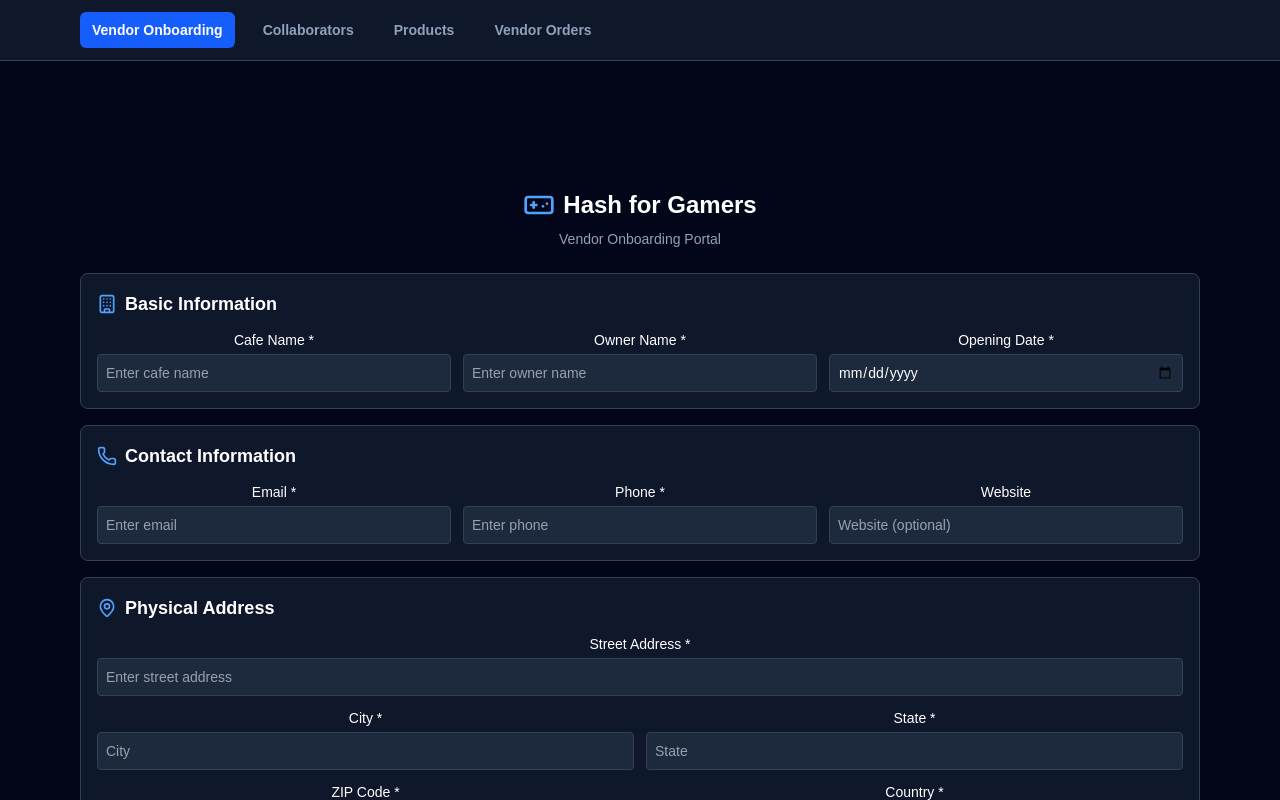
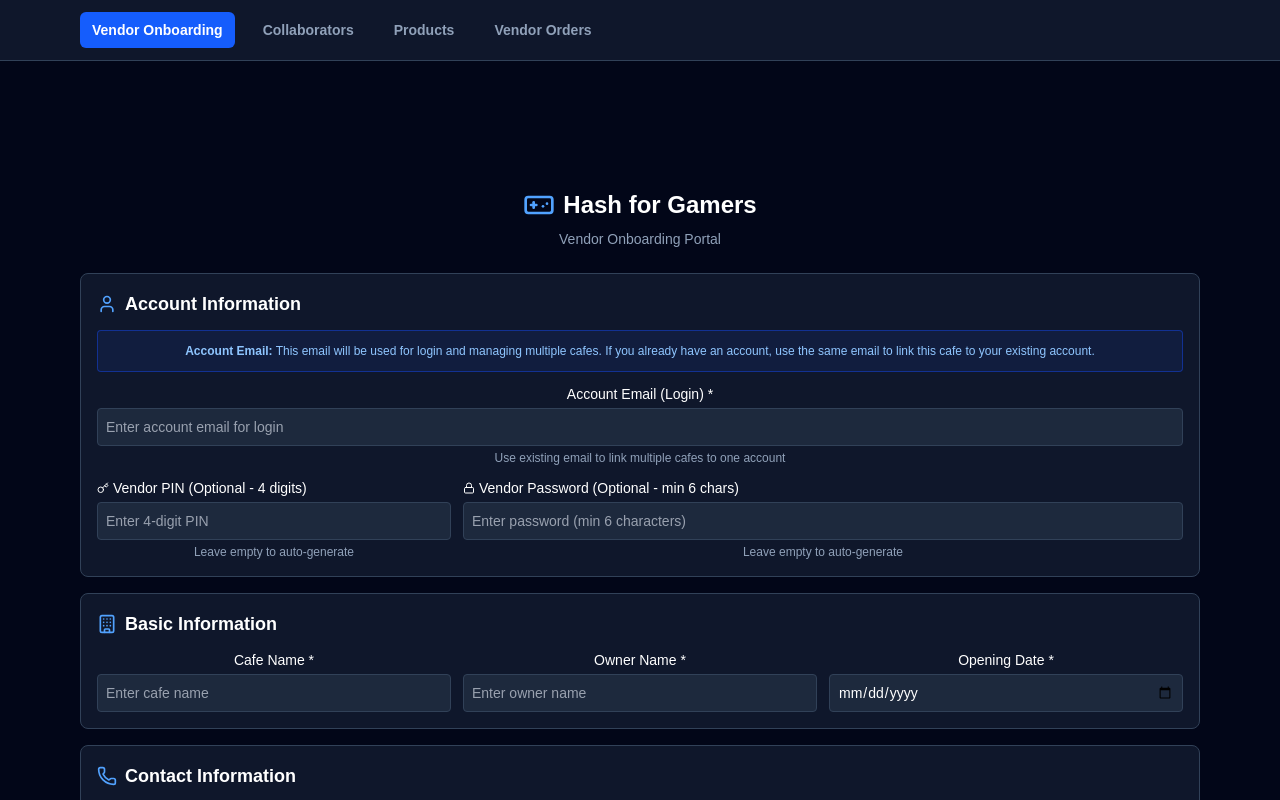
Before and after one commit to Hashforgamers/vendor-Onboard, a Next.js app: page / in a window 1280 px wide. Shown: the top 800 px of the page. Built offline with nearby package versions, Linux system fonts and the light colour scheme.

Commit message:
fixed vendor onboarding page

```diff
--- a/app/_components/VendorOnboard.jsx
+++ b/app/_components/VendorOnboard.jsx
@@ -1,12 +1,15 @@
 'use client';
 
 import { useEffect, useState } from 'react';
-import { Upload, Clock, MapPin, Phone, Building, FileText, GamepadIcon, Check, X } from 'lucide-react';
+import { Upload, Clock, MapPin, Phone, Building, FileText, GamepadIcon, Check, X, User, Lock, Key } from 'lucide-react';
 
 const VendorOnboardingForm = () => {
   const [formData, setFormData] = useState({
     cafe_name: '',
     owner_name: '',
+    vendor_account_email: '',
+    vendor_pin: '',
+    vendor_password: '',
     contact_info: {
       email: '',
       phone: '',
@@ -25,13 +28,13 @@ const VendorOnboardingForm = () => {
       tax_id: ''
     },
     timing: {
-      monday: { open: '09:00', close: '22:00', closed: false },
-      tuesday: { open: '09:00', close: '22:00', closed: false },
-      wednesday: { open: '09:00', close: '22:00', closed: false },
-      thursday: { open: '09:00', close: '22:00', closed: false },
-      friday: { open: '09:00', close: '22:00', closed: false },
-      saturday: { open: '09:00', close: '23:00', closed: false },
-      sunday: { open: '10:00', close: '22:00', closed: false }
+      mon: { open: '09:00', close: '22:00', closed: false },
+      tue: { open: '09:00', close: '22:00', closed: false },
+      wed: { open: '09:00', close: '22:00', closed: false },
+      thu: { open: '09:00', close: '22:00', closed: false },
+      fri: { open: '09:00', close: '22:00', closed: false },
+      sat: { open: '09:00', close: '23:00', closed: false },
+      sun: { open: '10:00', close: '22:00', closed: false }
     },
     opening_day: '',
     available_games: []
@@ -59,7 +62,16 @@ const VendorOnboardingForm = () => {
     'pc','ps5','xbox','vr'
   ];
 
-  const weekDays = ['monday', 'tuesday', 'wednesday', 'thursday', 'friday', 'saturday', 'sunday'];
+  // ✅ UPDATED: Use abbreviated day names to match backend
+  const weekDays = [
+    { key: 'mon', label: 'Monday' },
+    { key: 'tue', label: 'Tuesday' },
+    { key: 'wed', label: 'Wednesday' },
+    { key: 'thu', label: 'Thursday' },
+    { key: 'fri', label: 'Friday' },
+    { key: 'sat', label: 'Saturday' },
+    { key: 'sun', label: 'Sunday' }
+  ];
 
   const convertTo12HourFormat = (time24) => {
     if (!time24 || time24 === '') {
@@ -77,8 +89,9 @@ const VendorOnboardingForm = () => {
 
       const period = hour >= 12 ? 'PM' : 'AM';
       const hour12 = hour === 0 ? 12 : hour > 12 ? hour - 12 : hour;
+      const paddedHour = hour12.toString().padStart(2, '0'); // ✅ Zero-padded
 
-      return `${hour12}:${minutes} ${period}`;
+      return `${paddedHour}:${minutes} ${period}`;
     } catch (error) {
       console.error('Error converting time:', time24, error);
       return null;
@@ -90,7 +103,8 @@ const VendorOnboardingForm = () => {
 
     if (!formData.cafe_name.trim()) errors.push('Cafe name is required');
     if (!formData.owner_name.trim()) errors.push('Owner name is required');
-    if (!formData.contact_info.email.trim()) errors.push('Email is required');
+    if (!formData.vendor_account_email.trim()) errors.push('Account email is required');
+    if (!formData.contact_info.email.trim()) errors.push('Contact email is required');
     if (!formData.contact_info.phone.trim()) errors.push('Phone is required');
     if (!formData.opening_day) errors.push('Opening date is required');
     if (!formData.physicalAddress.street.trim()) errors.push('Street address is required');
@@ -102,16 +116,31 @@ const VendorOnboardingForm = () => {
     if (!formData.business_registration_details.business_type) errors.push('Business type is required');
     if (!formData.business_registration_details.tax_id.trim()) errors.push('Tax ID is required');
 
-    const hasOpenDays = weekDays.some(day => !formData.timing[day].closed);
+    // ✅ UPDATED: Validate 4-digit PIN
+    if (formData.vendor_pin && formData.vendor_pin.trim()) {
+      if (!/^\d{4}$/.test(formData.vendor_pin.trim())) {
+        errors.push('PIN must be exactly 4 digits');
+      }
+    }
+
+    // ✅ Validate password if provided
+    if (formData.vendor_password && formData.vendor_password.trim()) {
+      if (formData.vendor_password.trim().length < 6) {
+        errors.push('Password must be at least 6 characters');
+      }
+    }
+
+    // ✅ UPDATED: Check abbreviated day names
+    const hasOpenDays = weekDays.some(day => !formData.timing[day.key].closed);
     if (!hasOpenDays) errors.push('At least one day must be open');
 
     weekDays.forEach(day => {
-      const timing = formData.timing[day];
+      const timing = formData.timing[day.key];
       if (!timing.closed) {
-        if (!timing.open) errors.push(`${day.charAt(0).toUpperCase() + day.slice(1)}: Opening time is required`);
-        if (!timing.close) errors.push(`${day.charAt(0).toUpperCase() + day.slice(1)}: Closing time is required`);
+        if (!timing.open) errors.push(`${day.label}: Opening time is required`);
+        if (!timing.close) errors.push(`${day.label}: Closing time is required`);
         if (timing.open && timing.close && timing.open >= timing.close) {
-          errors.push(`${day.charAt(0).toUpperCase() + day.slice(1)}: Opening time must be before closing time`);
+          errors.push(`${day.label}: Opening time must be before closing time`);
         }
       }
     });
@@ -138,7 +167,6 @@ const VendorOnboardingForm = () => {
   useEffect(()=>{
      console.log(process.env.VENDOR_ONBOARD_URL)
   },[])
-
 
   const handleInputChange = (section, field, value) => {
     if (section) {
@@ -204,17 +232,20 @@ const VendorOnboardingForm = () => {
     setFormData({
       cafe_name: '',
       owner_name: '',
+      vendor_account_email: '',
+      vendor_pin: '',
+      vendor_password: '',
       contact_info: { email: '', phone: '', website: '' },
       physicalAddress: { street: '', city: '', state: '', zipCode: '', country: '' },
       business_registration_details: { registration_number: '', business_type: '', tax_id: '' },
       timing: {
-        monday: { open: '09:00', close: '22:00', closed: false },
-        tuesday: { open: '09:00', close: '22:00', closed: false },
-        wednesday: { open: '09:00', close: '22:00', closed: false },
-        thursday: { open: '09:00', close: '22:00', closed: false },
-        friday: { open: '09:00', close: '22:00', closed: false },
-        saturday: { open: '09:00', close: '23:00', closed: false },
-        sunday: { open: '10:00', close: '22:00', closed: false }
+        mon: { open: '09:00', close: '22:00', closed: false },
+        tue: { open: '09:00', close: '22:00', closed: false },
+        wed: { open: '09:00', close: '22:00', closed: false },
+        thu: { open: '09:00', close: '22:00', closed: false },
+        fri: { open: '09:00', close: '22:00', closed: false },
+        sat: { open: '09:00', close: '23:00', closed: false },
+        sun: { open: '10:00', close: '22:00', closed: false }
       },
       opening_day: '',
       available_games: []
@@ -254,11 +285,12 @@ const VendorOnboardingForm = () => {
 
       const processedTiming = {};
 
+      // ✅ UPDATED: Use abbreviated day names
       weekDays.forEach(day => {
-        const dayTiming = formData.timing[day];
+        const dayTiming = formData.timing[day.key];
 
         if (dayTiming.closed) {
-          processedTiming[day] = {
+          processedTiming[day.key] = {
             open: null,
             close: null,
             closed: true
@@ -267,14 +299,14 @@ const VendorOnboardingForm = () => {
           const openTime = convertTo12HourFormat(dayTiming.open);
           const closeTime = convertTo12HourFormat(dayTiming.close);
 
-          processedTiming[day] = {
+          processedTiming[day.key] = {
             open: openTime,
             close: closeTime,
             closed: false
           };
 
           if (!openTime || !closeTime) {
-            throw new Error(`Invalid timing for ${day}: open=${dayTiming.open}, close=${dayTiming.close}`);
+            throw new Error(`Invalid timing for ${day.label}: open=${dayTiming.open}, close=${dayTiming.close}`);
           }
         }
       });
@@ -282,6 +314,9 @@ const VendorOnboardingForm = () => {
       const jsonData = {
         cafe_name: formData.cafe_name.trim(),
         owner_name: formData.owner_name.trim(),
+        vendor_account_email: formData.vendor_account_email.trim(),
+        vendor_pin: formData.vendor_pin.trim() || null,
+        vendor_password: formData.vendor_password.trim() || null,
         contact_info: {
           email: formData.contact_info.email.trim(),
           phone: formData.contact_info.phone.trim(),
@@ -363,7 +398,6 @@ const VendorOnboardingForm = () => {
   return (
     <div className="min-h-screen bg-slate-950 py-6">
       <div className="max-w-6xl mx-auto px-4">
-        {/* Compact Header */}
         <div className="text-center mb-6">
           <div className="flex items-center justify-center mb-2">
             <GamepadIcon className="h-8 w-8 text-blue-400 mr-2" />
@@ -372,7 +406,6 @@ const VendorOnboardingForm = () => {
           <p className="text-slate-400 text-sm">Vendor Onboarding Portal</p>
         </div>
 
-        {/* Status Messages */}
         {submitStatus && (
           <div className={`mb-4 p-3 rounded-lg ${submitStatus.type === 'success' ? 'bg-green-900 border border-green-600' : 'bg-red-900 border border-red-600'}`}>
             <div className="flex items-start">
@@ -389,6 +422,73 @@ const VendorOnboardingForm = () => {
         )}
 
         <form onSubmit={handleSubmit} className="space-y-4">
+          {/* Account Information Section */}
+          <div className="bg-slate-900 rounded-lg p-4 border border-slate-700">
+            <div className="flex items-center mb-3">
+              <User className="h-5 w-5 text-blue-400 mr-2" />
+              <h2 className="text-lg font-semibold text-white">Account Information</h2>
+            </div>
+            <div className="bg-blue-900/20 border border-blue-700/50 rounded p-3 mb-3">
+              <p className="text-blue-300 text-xs">
+                <strong>Account Email:</strong> This email will be used for login and managing multiple cafes.
+                If you already have an account, use the same email to link this cafe to your existing account.
+              </p>
+            </div>
+
+            <div className="grid grid-cols-1 md:grid-cols-3 gap-3">
+              <div className="md:col-span-3">
+                <label className="block mb-1 text-white text-sm font-medium">Account Email (Login) *</label>
+                <input
+                  type="email"
+                  required
+                  value={formData.vendor_account_email}
+                  onChange={(e) => handleInputChange(null, 'vendor_account_email', e.target.value)}
+                  className="w-full p-2 text-sm rounded border border-slate-700 bg-slate-800 text-white placeholder-gray-400 focus:outline-none focus:ring-2 focus:ring-blue-500"
+                  placeholder="Enter account email for login"
+                />
+                <p className="text-xs text-slate-400 mt-1">Use existing email to link multiple cafes to one account</p>
+              </div>
+
+              {/* ✅ UPDATED: 4-digit PIN */}
+              <div>
+                <label className="block mb-1 text-white text-sm font-medium">
+                  <div className="flex items-center">
+                    <Key className="h-3 w-3 mr-1" />
+                    Vendor PIN (Optional - 4 digits)
+                  </div>
+                </label>
+                <input
+                  type="text"
+                  maxLength="4"
+                  pattern="\d{4}"
+                  value={formData.vendor_pin}
+                  onChange={(e) => handleInputChange(null, 'vendor_pin', e.target.value.replace(/\D/g, ''))}
+                  className="w-full p-2 text-sm rounded border border-slate-700 bg-slate-800 text-white placeholder-gray-400 focus:outline-none focus:ring-2 focus:ring-blue-500"
+                  placeholder="Enter 4-digit PIN"
+                />
+                <p className="text-xs text-slate-400 mt-1">Leave empty to auto-generate</p>
+              </div>
+
+              {/* Optional Password Field */}
+              <div className="md:col-span-2">
+                <label className="block mb-1 text-white text-sm font-medium">
+                  <div className="flex items-center">
+                    <Lock className="h-3 w-3 mr-1" />
+                    Vendor Password (Optional - min 6 chars)
+                  </div>
+                </label>
+                <input
+                  type="text"
+                  value={formData.vendor_password}
+                  onChange={(e) => handleInputChange(null, 'vendor_password', e.target.value)}
+                  className="w-full p-2 text-sm rounded border border-slate-700 bg-slate-800 text-white placeholder-gray-400 focus:outline-none focus:ring-2 focus:ring-blue-500"
+                  placeholder="Enter password (min 6 characters)"
+                />
+                <p className="text-xs text-slate-400 mt-1">Leave empty to auto-generate</p>
+              </div>
+            </div>
+          </div>
+
           {/* Basic Information */}
           <div className="bg-slate-900 rounded-lg p-4 border border-slate-700">
             <div className="flex items-center mb-3">
@@ -437,16 +537,21 @@ const VendorOnboardingForm = () => {
               <Phone className="h-5 w-5 text-blue-400 mr-2" />
               <h2 className="text-lg font-semibold text-white">Contact Information</h2>
             </div>
+            <div className="bg-amber-900/20 border border-amber-700/50 rounded p-3 mb-3">
+              <p className="text-amber-300 text-xs">
+                <strong>Contact Email:</strong> This is the operational email for this specific cafe (can be different from account email).
+              </p>
+            </div>
             <div className="grid grid-cols-1 md:grid-cols-3 gap-3">
               <div>
-                <label className="block mb-1 text-white text-sm font-medium">Email *</label>
+                <label className="block mb-1 text-white text-sm font-medium">Contact Email *</label>
                 <input
                   type="email"
                   required
                   value={formData.contact_info.email}
                   onChange={(e) => handleInputChange('contact_info', 'email', e.target.value)}
                   className="w-full p-2 text-sm rounded border border-slate-700 bg-slate-800 text-white placeholder-gray-400 focus:outline-none focus:ring-2 focus:ring-blue-500"
-                  placeholder="Enter email"
+                  placeholder="Operational contact email"
                 />
               </div>
               <div>
@@ -582,7 +687,7 @@ const VendorOnboardingForm = () => {
             </div>
           </div>
 
-          {/* Operating Hours */}
+          {/* ✅ UPDATED: Operating Hours with abbreviated day names */}
           <div className="bg-slate-900 rounded-lg p-4 border border-slate-700">
             <div className="flex items-center mb-3">
               <Clock className="h-5 w-5 text-blue-400 mr-2" />
@@ -590,35 +695,35 @@ const VendorOnboardingForm = () => {
             </div>
             <div className="grid grid-cols-1 md:grid-cols-2 gap-2">
               {weekDays.map((day) => (
-                <div key={day} className="flex items-center justify-between p-2 bg-slate-800 rounded border border-slate-700">
+                <div key={day.key} className="flex items-center justify-between p-2 bg-slate-800 rounded border border-slate-700">
                   <div className="flex items-center space-x-2">
-                    <span className="text-white text-sm w-16 capitalize">{day}</span>
+                    <span className="text-white text-sm w-16">{day.label}</span>
                     <label className="flex items-center">
                       <input
                         type="checkbox"
-                        checked={formData.timing[day].closed}
-                        onChange={(e) => handleTimingChange(day, 'closed', e.target.checked)}
+                        checked={formData.timing[day.key].closed}
+                        onChange={(e) => handleTimingChange(day.key, 'closed', e.target.checked)}
                         className="mr-1 w-3 h-3 text-blue-600 rounded border-slate-600 bg-slate-700"
                       />
                       <span className="text-slate-400 text-xs">Closed</span>
                     </label>
                   </div>
-                  {!formData.timing[day].closed && (
+                  {!formData.timing[day.key].closed && (
                     <div className="flex items-center space-x-1">
                       <input
                         type="time"
-                        value={formData.timing[day].open}
-                        onChange={(e) => handleTimingChange(day, 'open', e.target.value)}
+                        value={formData.timing[day.key].open}
+                        onChange={(e) => handleTimingChange(day.key, 'open', e.target.value)}
                         className="p-1 text-xs bg-slate-700 border border-slate-600 rounded text-white w-20"
-                        required={!formData.timing[day].closed}
+                        required={!formData.timing[day.key].closed}
                       />
                       <span className="text-slate-400 text-xs">to</span>
                       <input
                         type="time"
-                        value={formData.timing[day].close}
-                        onChange={(e) => handleTimingChange(day, 'close', e.target.value)}
+                        value={formData.timing[day.key].close}
+                        onChange={(e) => handleTimingChange(day.key, 'close', e.target.value)}
                         className="p-1 text-xs bg-slate-700 border border-slate-600 rounded text-white w-20"
-                        required={!formData.timing[day].closed}
+                        required={!formData.timing[day.key].closed}
                       />
                     </div>
                   )}
```
